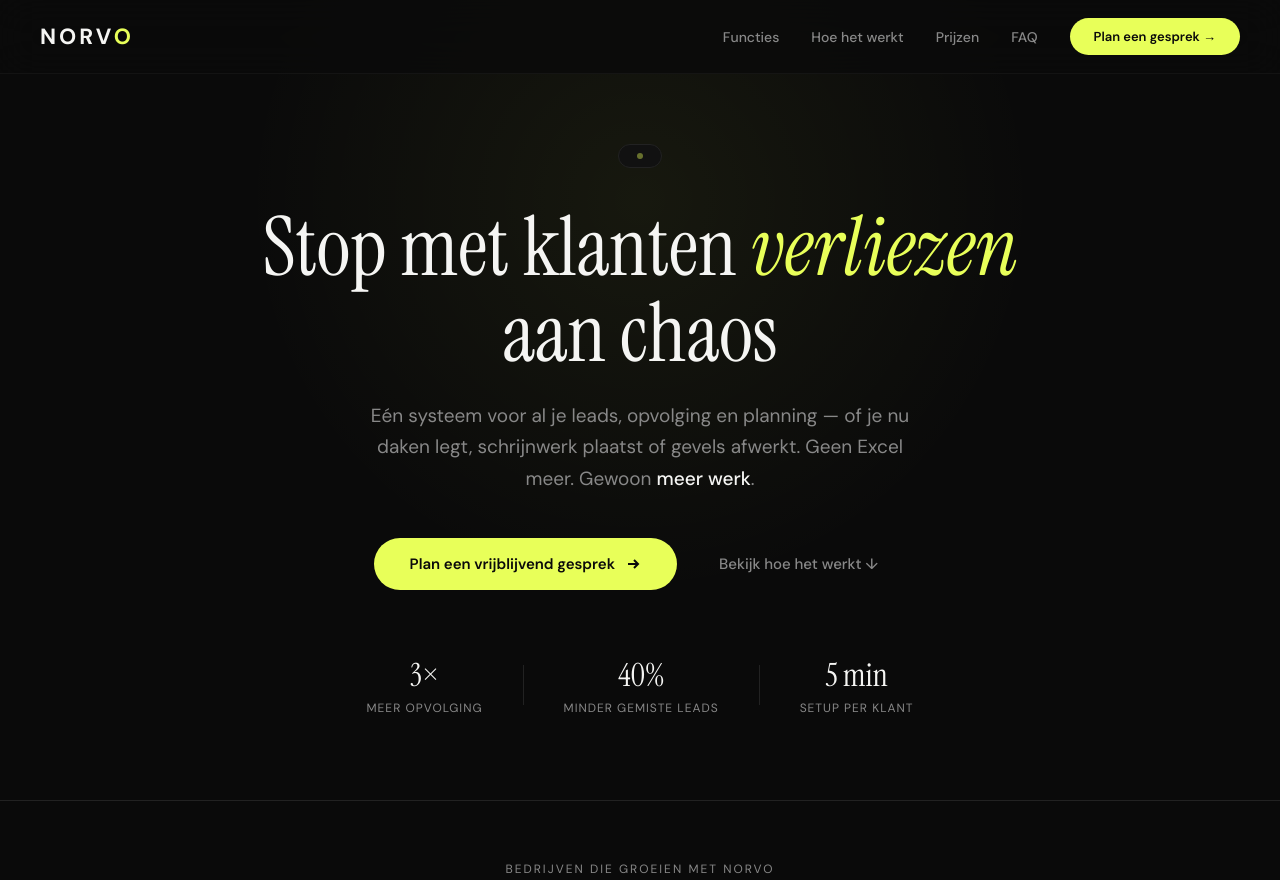
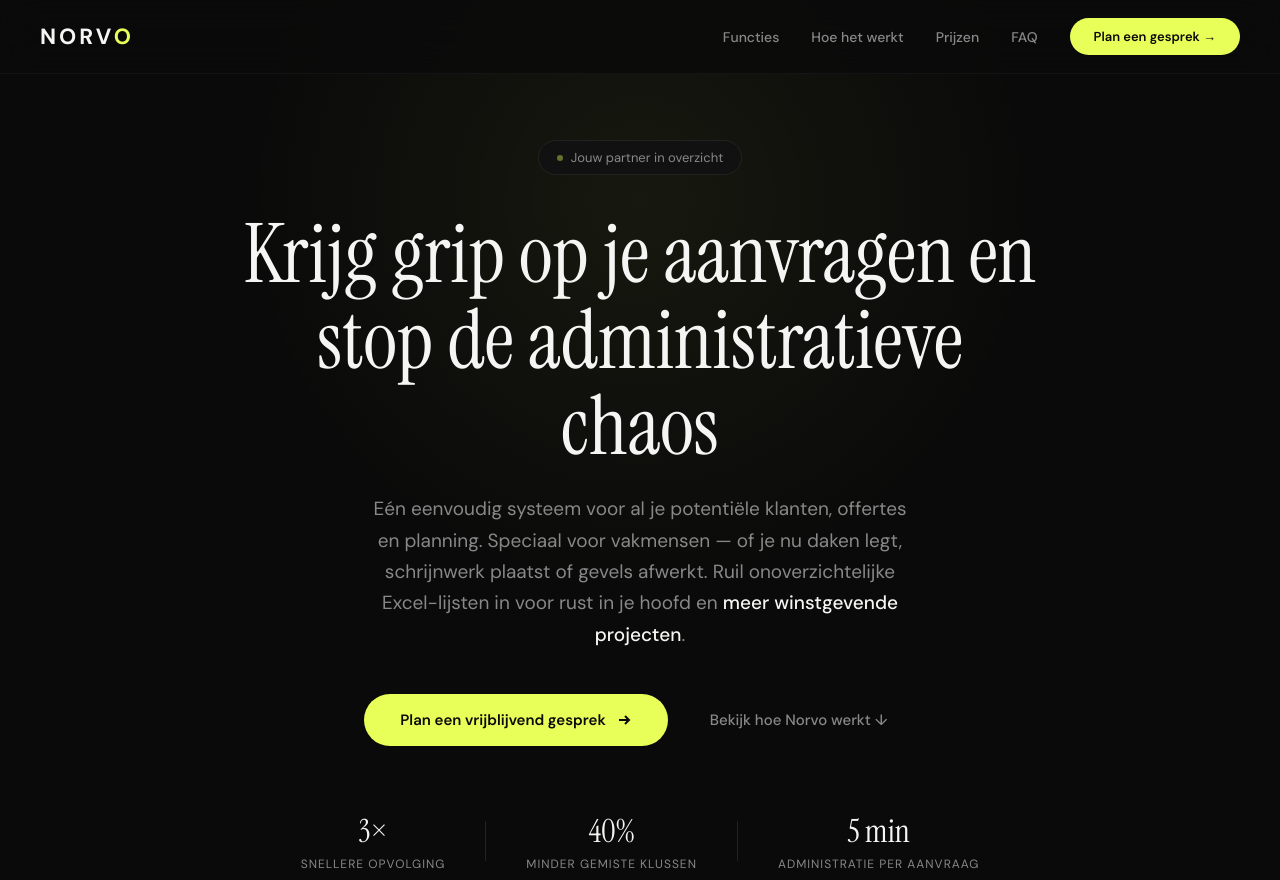
Before and after one commit to babbaxanma-dotcom/norvo, a plain HTML site: page index.html in a window 1280 px wide. Shown: the top 880 px of the page. Drawn offline with Linux system fonts and the light colour scheme.

Commit message:
Update index.html

```diff
--- a/index.html
+++ b/index.html
@@ -224,22 +224,31 @@ footer .footer-copy{font-size:12px;color:var(--text-muted)}
 </nav>
 
 <section class="hero">
-  <div class="hero-badge"><span class="dot"></span></div>
-  <h1>Stop met klanten <em>verliezen</em> aan chaos</h1>
-  <p class="hero-sub">Eén systeem voor al je leads, opvolging en planning — of je nu daken legt, schrijnwerk plaatst of gevels afwerkt. Geen Excel meer. Gewoon <strong>meer werk</strong>.</p>
+  <div class="hero-badge"><span class="dot"></span> Jouw partner in overzicht</div>
+  <h1>Krijg grip op je aanvragen en stop de administratieve chaos</h1>
+  <p class="hero-sub">Eén eenvoudig systeem voor al je potentiële klanten, offertes en planning. Speciaal voor vakmensen — of je nu daken legt, schrijnwerk plaatst of gevels afwerkt. Ruil onoverzichtelijke Excel-lijsten in voor rust in je hoofd en <strong>meer winstgevende projecten</strong>.</p>
   <div class="hero-actions">
     <a href="#contact" class="btn-primary">
       Plan een vrijblijvend gesprek
       <svg viewBox="0 0 16 16" fill="none" stroke="currentColor" stroke-width="2"><path d="M3 8h10M9 4l4 4-4 4"/></svg>
     </a>
-    <a href="#hoe" class="btn-secondary">Bekijk hoe het werkt ↓</a>
+    <a href="#hoe" class="btn-secondary">Bekijk hoe Norvo werkt ↓</a>
   </div>
   <div class="hero-proof">
-    <div class="stat"><div class="stat-num">3×</div><div class="stat-label">Meer opvolging</div></div>
+    <div class="stat">
+      <div class="stat-num">3×</div>
+      <div class="stat-label">Snellere opvolging</div>
+    </div>
     <div class="divider"></div>
-    <div class="stat"><div class="stat-num">40%</div><div class="stat-label">Minder gemiste leads</div></div>
+    <div class="stat">
+      <div class="stat-num">40%</div>
+      <div class="stat-label">Minder gemiste klussen</div>
+    </div>
     <div class="divider"></div>
-    <div class="stat"><div class="stat-num">5 min</div><div class="stat-label">Setup per klant</div></div>
+    <div class="stat">
+      <div class="stat-num">5 min</div>
+      <div class="stat-label">Administratie per aanvraag</div>
+    </div>
   </div>
 </section>
 
```
